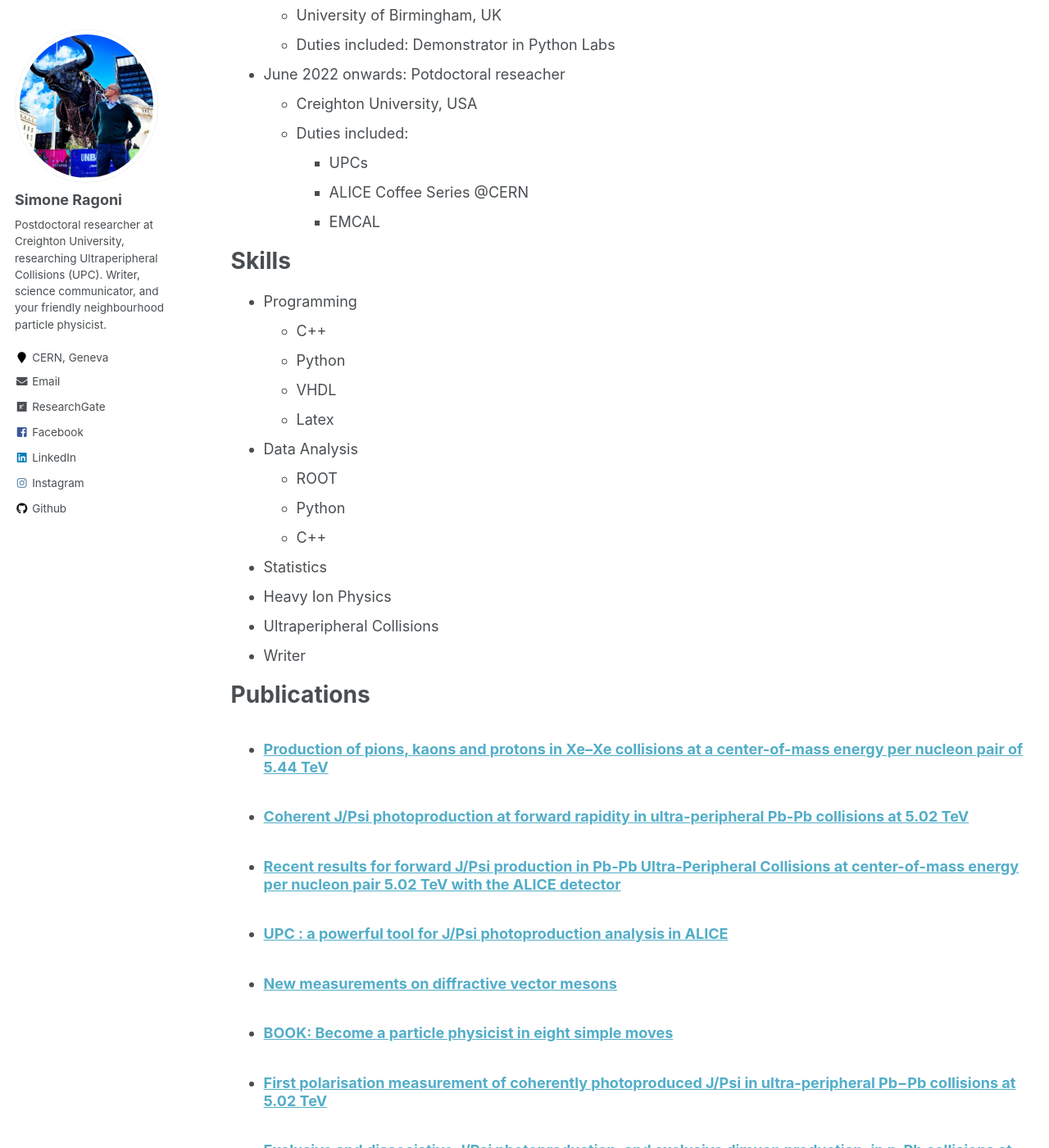
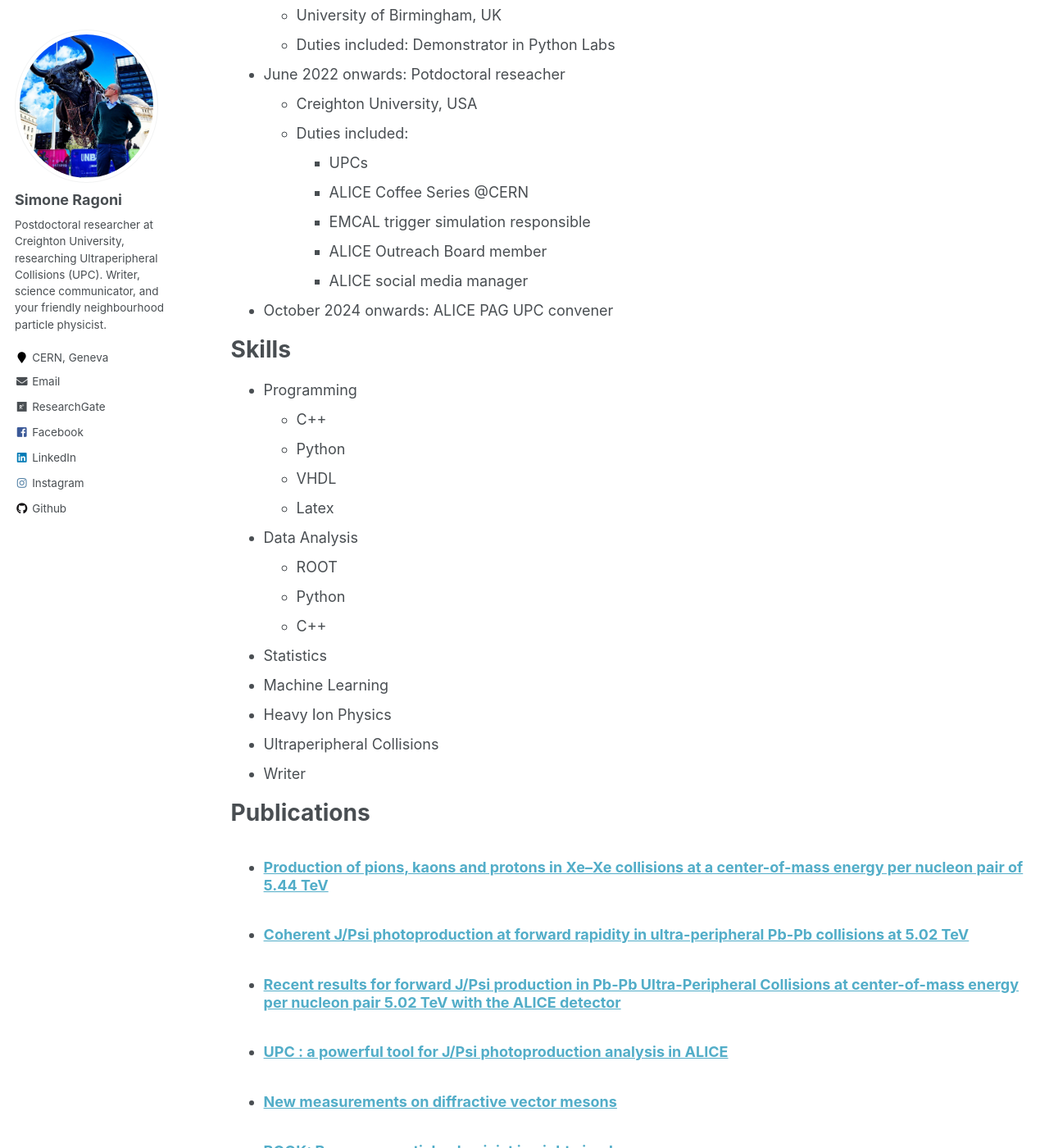
Before and after one commit to mdarabiamin/siragoni.github.io, a Jekyll site: the page built from _pages/cv.md, in a window 1280 px wide and 1400 px high, scrolled down 808 px. Shown: the whole window at 82% size. Built offline with Jekyll 4.4.1, drawn with Linux system fonts in a browser that asks for light colours; some of the changed text lies outside the part shown.

```diff
--- a/_pages/cv.md
+++ b/_pages/cv.md
@@ -39,7 +39,11 @@
   * Duties included:
     * UPCs
     * ALICE Coffee Series @CERN
-    * EMCAL
+    * EMCAL trigger simulation responsible
+    * ALICE Outreach Board member
+    * ALICE social media manager
+
+* October 2024 onwards: ALICE PAG UPC convener
 
 
 Skills
@@ -54,6 +58,7 @@
   * Python
   * C++
 * Statistics
+* Machine Learning
 * Heavy Ion Physics
 * Ultraperipheral Collisions
 * Writer
@@ -78,5 +83,6 @@
 
 Service and leadership
 ======
+* Together with Tapan Nayak: ALICE social media manager
 * Together with my dear Colleagues Mike Sas and Jiyoung Kim, we are the *ALICE Journal Club*'s organisers
 * Together with my dear Colleagues Mike Sas and Livia Terlizzi, we are the organisers of the *ALICE Coffe Series @CERN*
```
